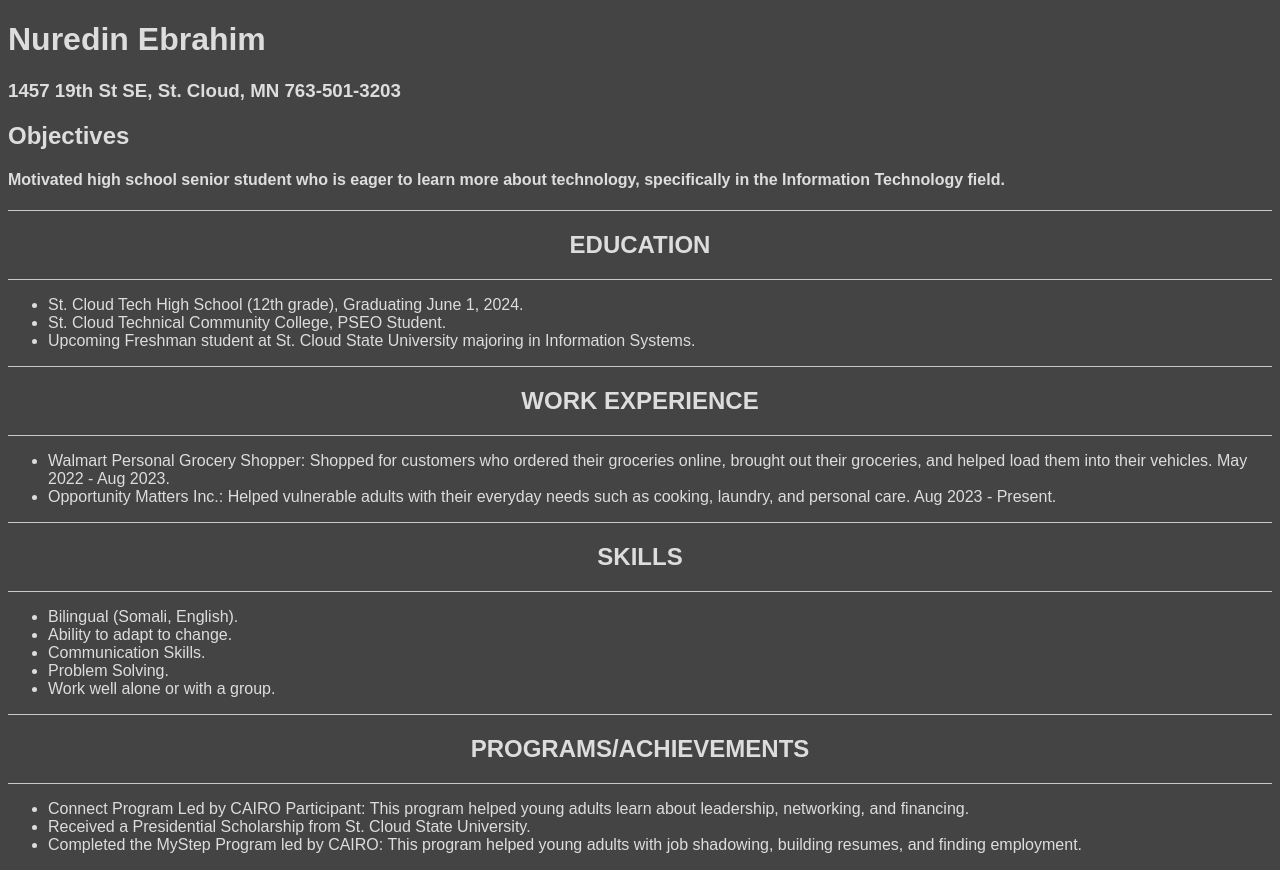
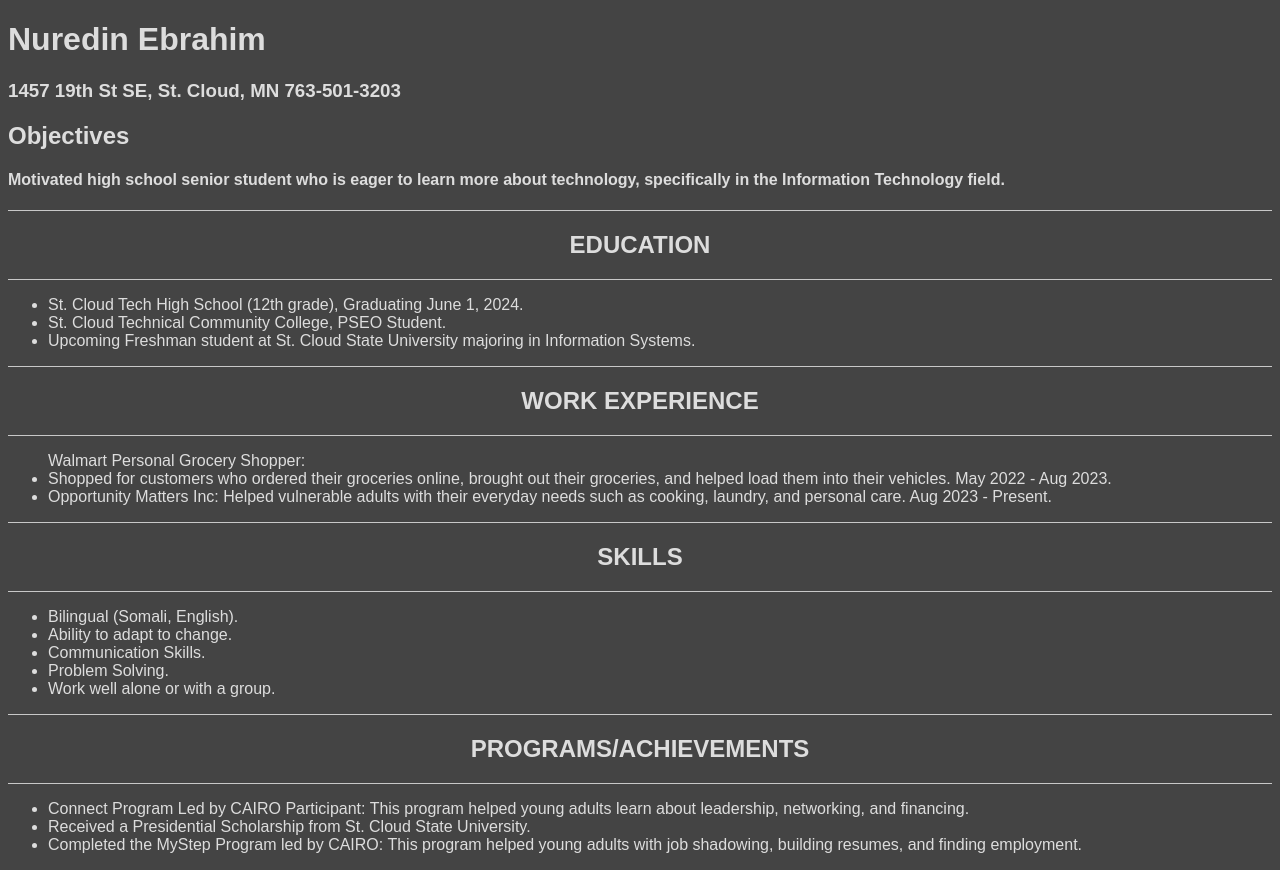
Before and after one commit to Nureding5/Nureding5.github.io, a plain HTML site: page index.html in a window 1280 px wide. Drawn offline with Linux system fonts and the light colour scheme.

Commit message:
Update index.html

```diff
--- a/index.html
+++ b/index.html
@@ -24,9 +24,10 @@
    <div class="exp-header">
 <h2>Work Experience</h2>
       </div>
-   <ul>
-        <li>Walmart Personal Grocery Shopper: Shopped for customers who ordered their groceries online, brought out their groceries, and helped load them into their vehicles. May 2022 - Aug 2023.</li>
-        <li>Opportunity Matters Inc.: Helped vulnerable adults with their everyday needs such as cooking, laundry, and personal care. Aug 2023 - Present.</li>
+<ul>
+       Walmart Personal Grocery Shopper:
+         <li>Shopped for customers who ordered their groceries online, brought out their groceries, and helped load them into their vehicles. May 2022 - Aug 2023.
+     <li>Opportunity Matters Inc: Helped vulnerable adults with their everyday needs such as cooking, laundry, and personal care. Aug 2023 - Present.</li>
     </ul>
   <div class="exp-header">
  <h2>Skills</h2>
```
